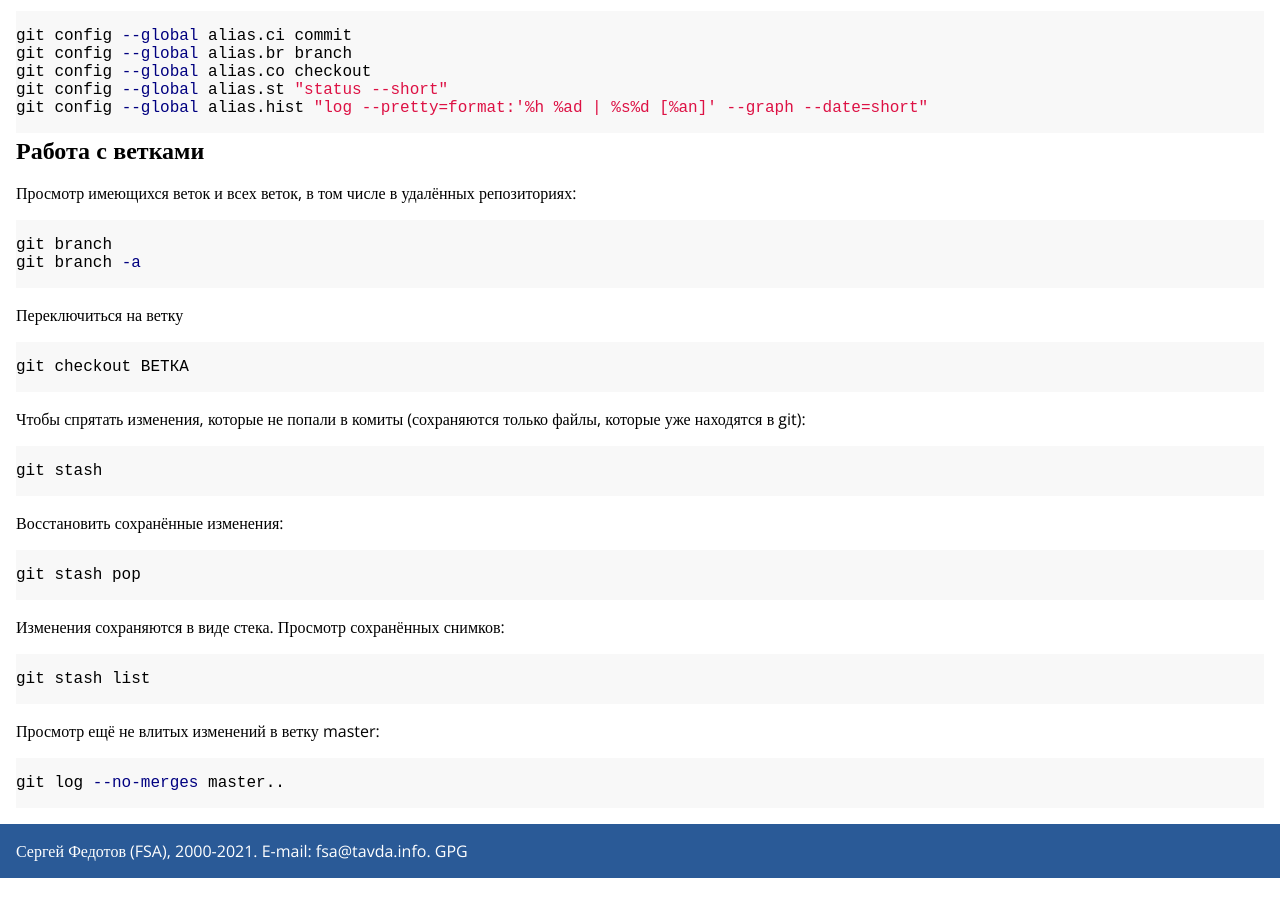
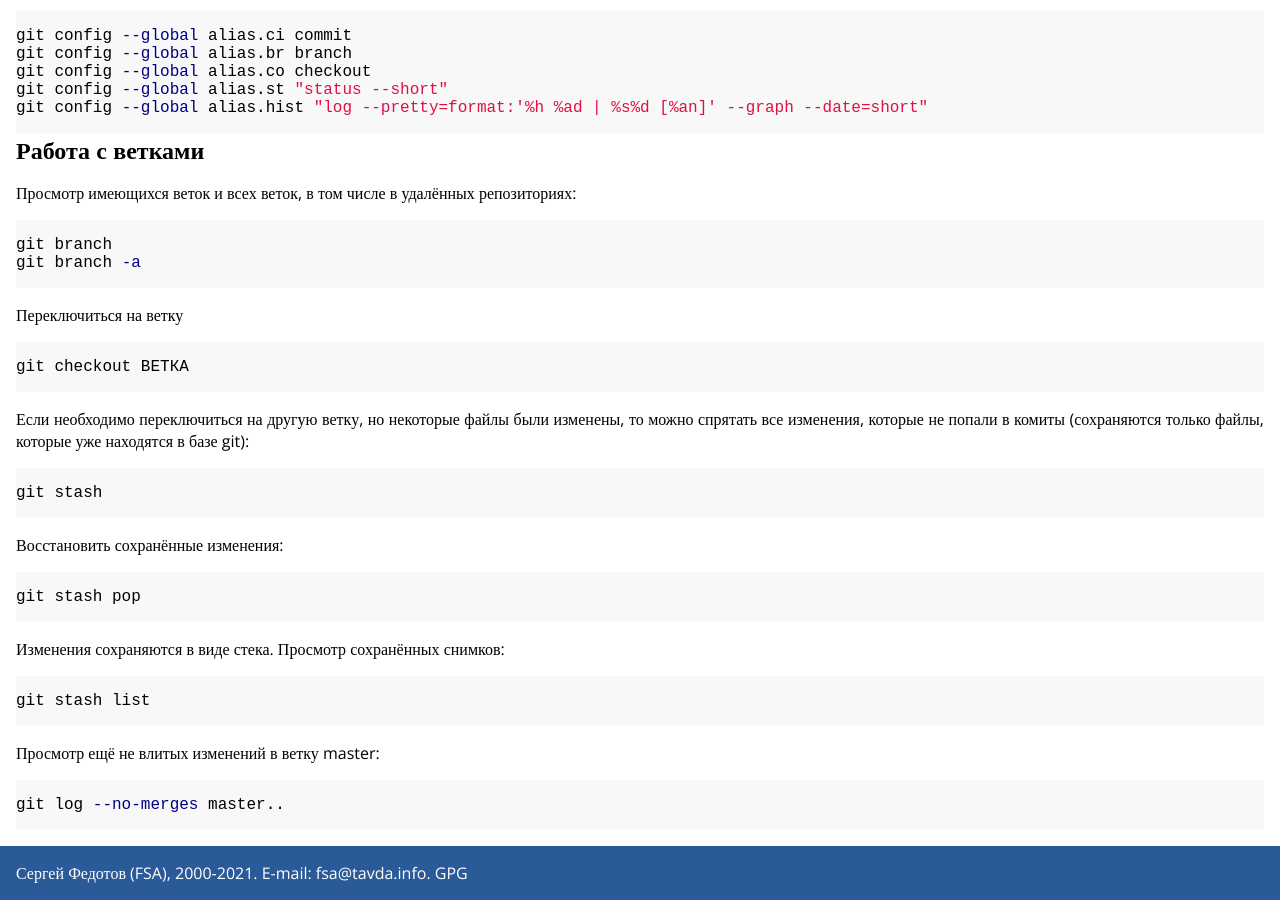
Before and after one commit to fsa/site, a Jekyll site: the page built from _posts/2021-05-06-git.md, in a window 1280 px wide and 900 px high, scrolled down 1333 px. Built offline with Jekyll 4.4.1, drawn with Linux system fonts in a browser that asks for light colours; before the commit the page ends 2211 px from its top, so only the background shows below that.

Commit message:
Update 2021-05-06-git.md

````diff
--- a/_posts/2021-05-06-git.md
+++ b/_posts/2021-05-06-git.md
@@ -63,7 +63,7 @@ git branch -a
 ```bash
 git checkout ВЕТКА
 ```
-Чтобы спрятать изменения, которые не попали в комиты (сохраняются только файлы, которые уже находятся в git):
+Если необходимо переключиться на другую ветку, но некоторые файлы были изменены, то можно спрятать все изменения, которые не попали в комиты (сохраняются только файлы, которые уже находятся в базе git):
 ```bash
 git stash
 ```
````
